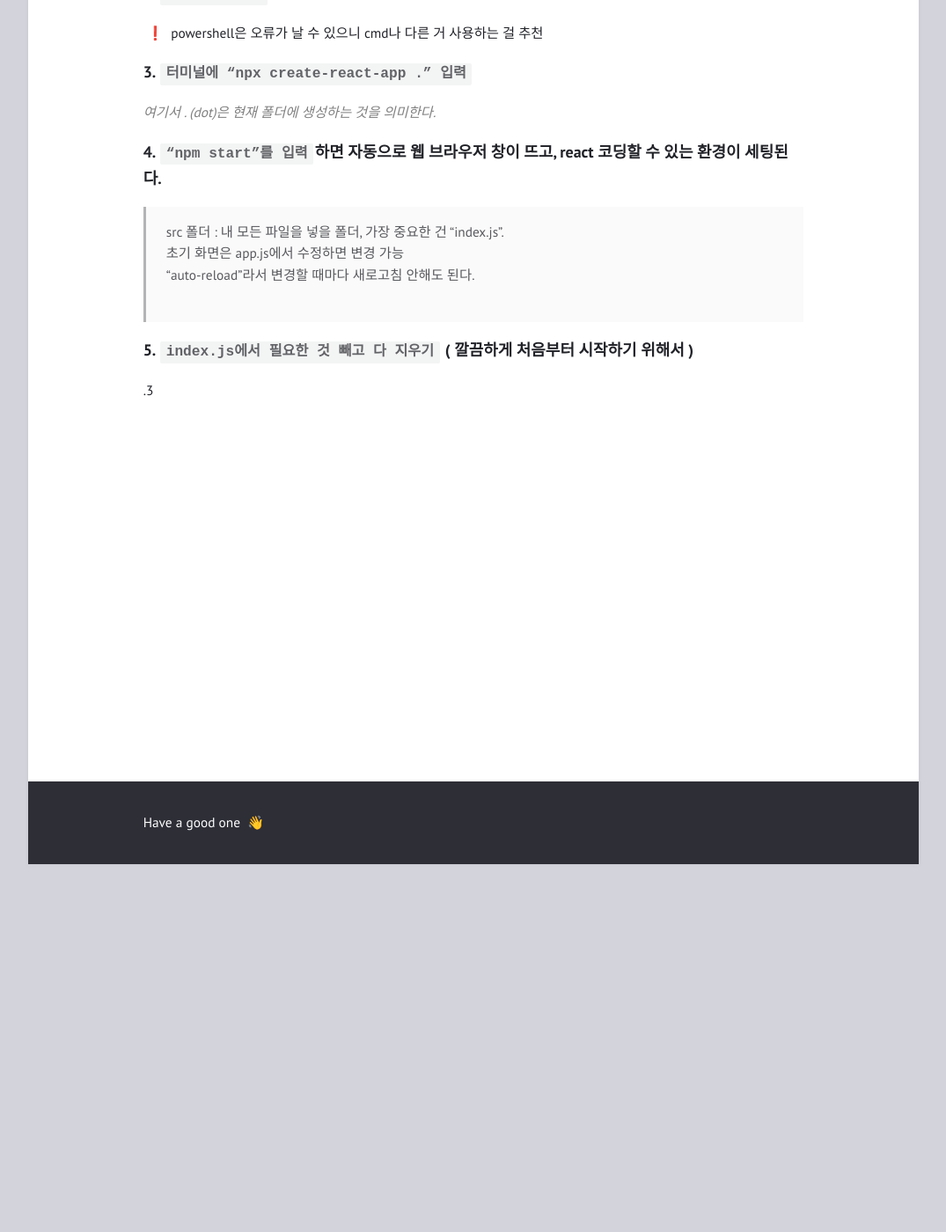
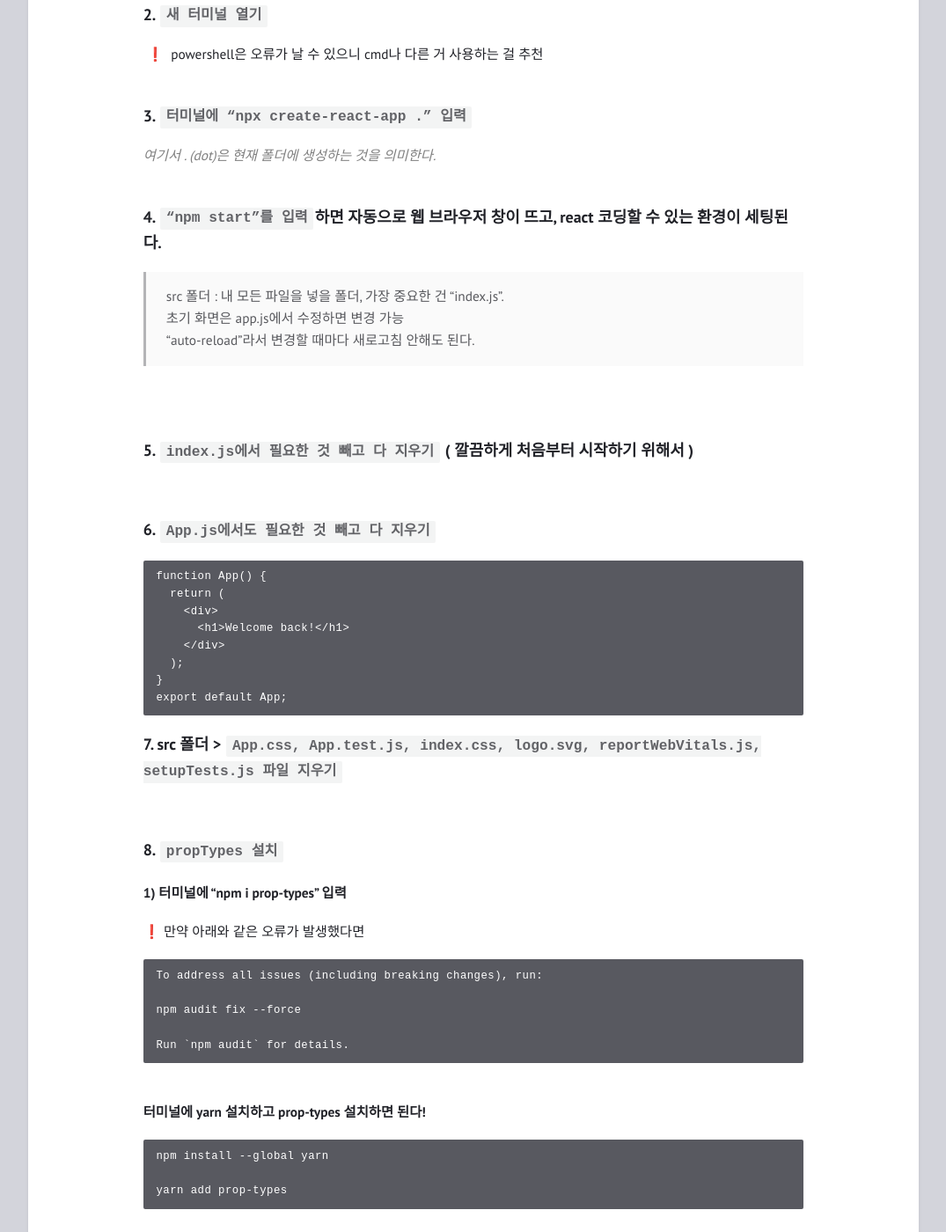
Before and after one commit to feb-dain/feb-dain.github.io, a Jekyll site: the page built from _posts/2022-09-12-how-to-install-react.md, in a window 1280 px wide and 1400 px high, scrolled down 418 px. Shown: the whole window at 88% size, without its empty margins (102-1177 px from the left). Built offline with Jekyll 4.4.1, drawn with Linux system fonts in a browser that asks for light colours; comment, search, counter and statistics services are not loaded.

Commit message:
Update 2022-09-12-how-to-install-react.md

`````diff
--- a/_posts/2022-09-12-how-to-install-react.md
+++ b/_posts/2022-09-12-how-to-install-react.md
@@ -12,11 +12,12 @@ tags: React
 ### 1. `VS code 작업 영역에 폴더 추가  →  폴더 생성`
 &nbsp;❗&nbsp; react라는 폴더명은 오동작 할 수 있으니 피할 것
 <br>
+<br>
 
 ### 2. `새 터미널 열기`
 &nbsp;❗&nbsp; powershell은 오류가 날 수 있으니 cmd나 다른 거 사용하는 걸 추천
 <br>
-
+<br>
 
 
 
@@ -24,14 +25,54 @@ tags: React
 ### 3. `터미널에 “npx create-react-app .” 입력`
 <span style="color:gray">_여기서 . (dot)은 현재 폴더에 생성하는 것을 의미한다._</span>
 <br>
+<br>
 
 ### 4. `“npm start”를 입력`하면 자동으로 웹 브라우저 창이 뜨고, react 코딩할 수 있는 환경이 세팅된다.
 
 >src 폴더 : 내 모든 파일을 넣을 폴더, 가장 중요한 건 “index.js”.<br>
 초기 화면은 app.js에서 수정하면 변경 가능<br>
 "auto-reload"라서 변경할 때마다 새로고침 안해도 된다.
+
 <br>
 <br>
 
 ### 5. `index.js에서 필요한 것 빼고 다 지우기` ( 깔끔하게 처음부터 시작하기 위해서 )
-.3
+
+<br>
+
+### 6. `App.js에서도 필요한 것 빼고 다 지우기`
+````
+function App() {
+  return (
+    <div>
+      <h1>Welcome back!</h1>
+    </div>
+  );
+}
+export default App;
+````
+
+### 7. src 폴더 > `App.css, App.test.js, index.css, logo.svg, reportWebVitals.js, setupTests.js 파일 지우기`
+
+<br>
+
+### 8. `propTypes 설치`
+
+#### 1) 터미널에 “npm i prop-types” 입력
+
+❗ 만약 아래와 같은 오류가 발생했다면 <br>
+````
+To address all issues (including breaking changes), run:
+
+npm audit fix --force
+
+Run `npm audit` for details.
+````
+<br>
+**터미널에  yarn 설치하고 prop-types 설치하면 된다!**
+
+````
+npm install --global yarn
+
+yarn add prop-types
+````
`````
